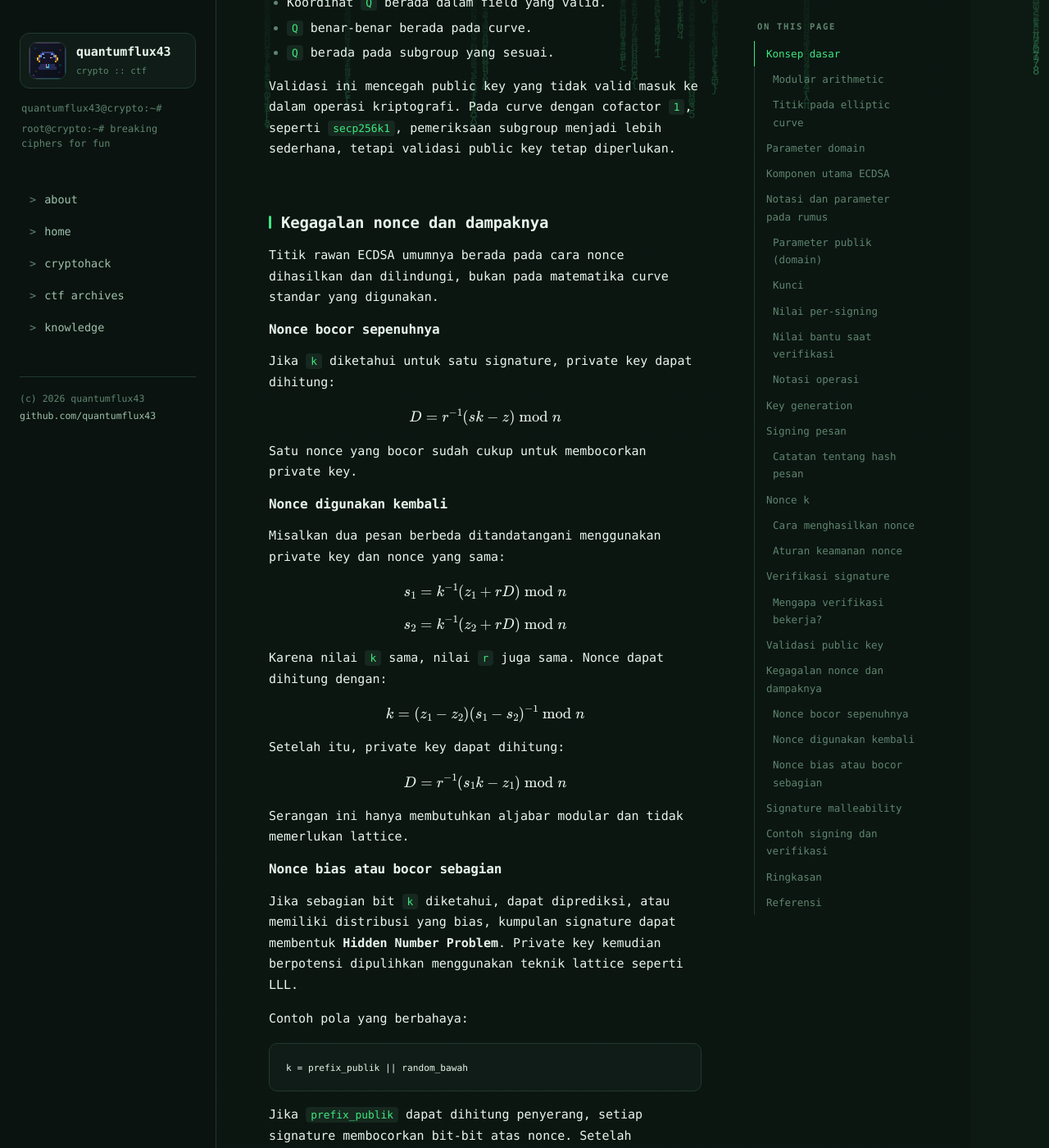
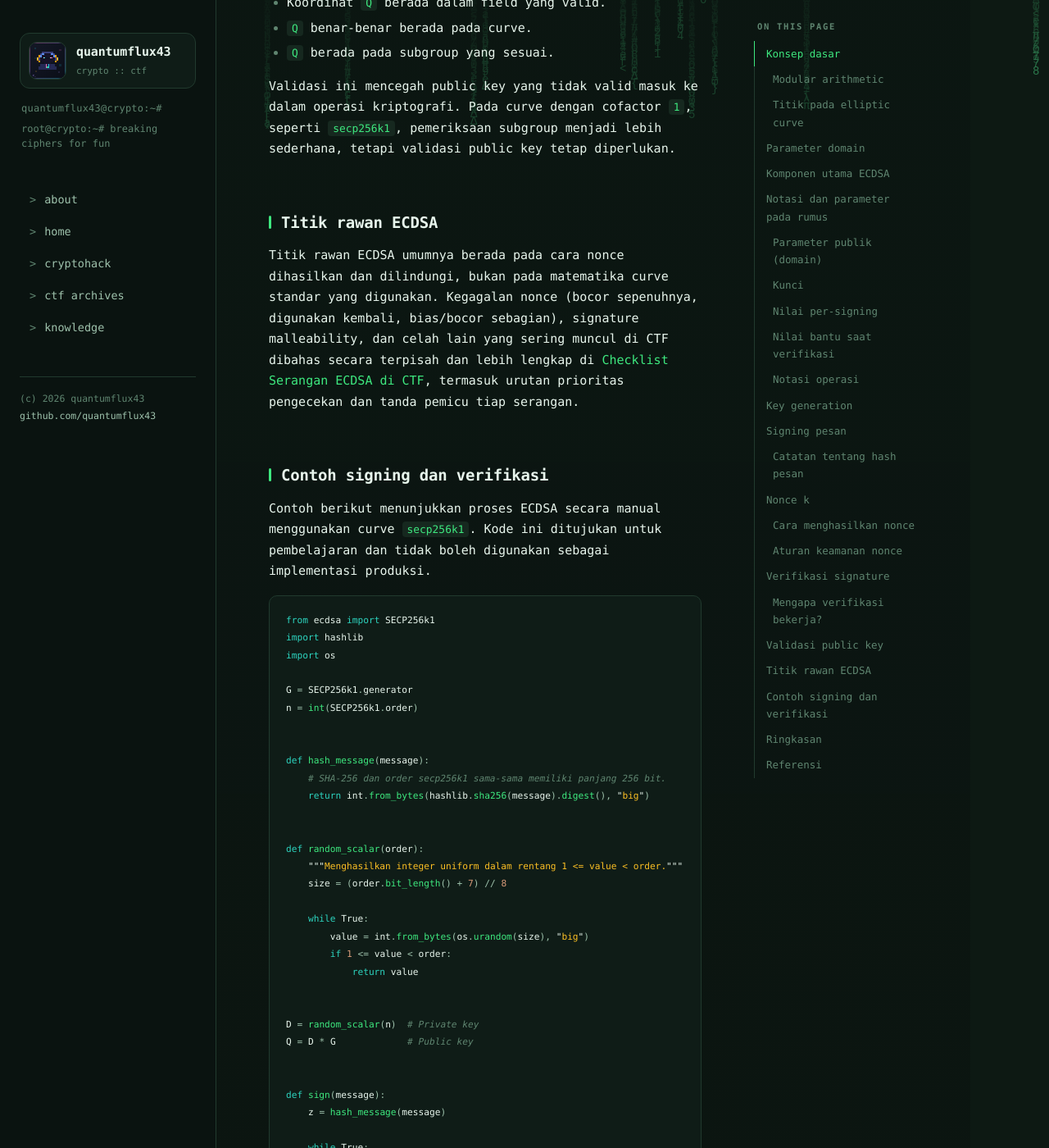
Before and after one commit to QuantumFlux43/quantumflux43.github.io, a Jekyll site: the page built from _posts/2026-08-23-dasar-ecdsa.md, in a window 1280 px wide and 1400 px high, scrolled down 12173 px. Shown: the whole window at 82% size. Built offline with Jekyll 4.4.1, drawn with Linux system fonts in a browser that asks for light colours; some of the changed text lies outside the part shown.

Commit message:
knowledge: rujuk detail kegagalan nonce & malleability ke checklist ECDSA

````diff
--- a/_posts/2026-08-23-dasar-ecdsa.md
+++ b/_posts/2026-08-23-dasar-ecdsa.md
@@ -374,80 +374,9 @@ Sebelum public key digunakan, implementasi perlu memastikan bahwa:
 
 Validasi ini mencegah public key yang tidak valid masuk ke dalam operasi kriptografi. Pada curve dengan cofactor `1`, seperti `secp256k1`, pemeriksaan subgroup menjadi lebih sederhana, tetapi validasi public key tetap diperlukan.
 
-## Kegagalan nonce dan dampaknya
+## Titik rawan ECDSA
 
-Titik rawan ECDSA umumnya berada pada cara nonce dihasilkan dan dilindungi, bukan pada matematika curve standar yang digunakan.
-
-### Nonce bocor sepenuhnya
-
-Jika `k` diketahui untuk satu signature, private key dapat dihitung:
-
-$$
-D = r^{-1}(sk - z) \bmod n
-$$
-
-Satu nonce yang bocor sudah cukup untuk membocorkan private key.
-
-### Nonce digunakan kembali
-
-Misalkan dua pesan berbeda ditandatangani menggunakan private key dan nonce yang sama:
-
-$$
-s_1 = k^{-1}(z_1 + rD) \bmod n
-$$
-
-$$
-s_2 = k^{-1}(z_2 + rD) \bmod n
-$$
-
-Karena nilai `k` sama, nilai `r` juga sama. Nonce dapat dihitung dengan:
-
-$$
-k = (z_1-z_2)(s_1-s_2)^{-1} \bmod n
-$$
-
-Setelah itu, private key dapat dihitung:
-
-$$
-D = r^{-1}(s_1k-z_1) \bmod n
-$$
-
-Serangan ini hanya membutuhkan aljabar modular dan tidak memerlukan lattice.
-
-### Nonce bias atau bocor sebagian
-
-Jika sebagian bit `k` diketahui, dapat diprediksi, atau memiliki distribusi yang bias, kumpulan signature dapat membentuk **Hidden Number Problem**. Private key kemudian berpotensi dipulihkan menggunakan teknik lattice seperti LLL.
-
-Contoh pola yang berbahaya:
-
-```text
-k = prefix_publik || random_bawah
-```
-
-Jika `prefix_publik` dapat dihitung penyerang, setiap signature membocorkan bit-bit atas nonce. Setelah mengumpulkan cukup banyak signature, penyerang dapat mencoba memulihkan private key.
-
-| Cara `k` dibuat | Aman? | Dampak atau serangan |
-|---|---:|---|
-| CSPRNG uniform dengan rejection sampling | Aman | Tidak ada serangan praktis yang diketahui dari nonce |
-| RFC 6979 yang diimplementasikan dengan benar | Aman | Mengurangi ketergantungan pada RNG runtime |
-| RNG lemah atau sebagian bit dapat diprediksi | Tidak | HNP dan lattice |
-| Sebagian bit diisi nilai publik | Tidak | HNP dan lattice |
-| `k` digunakan untuk dua pesan berbeda | Tidak | Pemulihan private key dengan aljabar modular |
-| `k` bocor penuh pada satu signature | Tidak | Pemulihan private key dengan aljabar modular |
-
-Contoh kelemahan prefix nonce publik dibahas lebih lanjut dalam writeup [Crypto Siren](/posts/2026/08/22/crypto-siren-z0d1ak-ctf-2026/).
-
-## Signature malleability
-
-Pada ECDSA, jika `(r, s)` valid, pasangan berikut secara umum juga valid:
-
-$$
-(r, n-s)
-$$
-
-Keduanya mewakili signature yang ekuivalen secara matematis. Beberapa sistem menggunakan bentuk canonical **low-s**, yaitu memilih nilai `s` yang berada pada bagian bawah rentang, untuk mengurangi signature malleability.
-
-Signature `(r, s)` pada rumus merupakan representasi matematis. Dalam protokol nyata, kedua nilai tersebut dapat dikodekan menggunakan DER, format raw dengan ukuran tetap, atau format khusus protokol.
+Titik rawan ECDSA umumnya berada pada cara nonce dihasilkan dan dilindungi, bukan pada matematika curve standar yang digunakan. Kegagalan nonce (bocor sepenuhnya, digunakan kembali, bias/bocor sebagian), signature malleability, dan celah lain yang sering muncul di CTF dibahas secara terpisah dan lebih lengkap di [Checklist Serangan ECDSA di CTF](/posts/2026/08/23/checklist-serangan-ecdsa-di-ctf/), termasuk urutan prioritas pengecekan dan tanda pemicu tiap serangan.
 
 ## Contoh signing dan verifikasi
 
````
